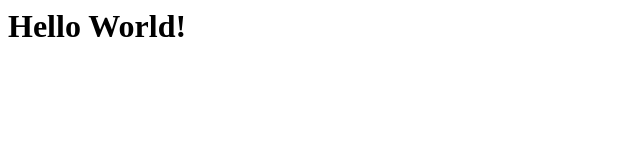
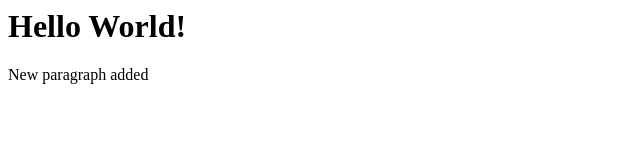
Before and after one commit to Melisa-Zorraindo/git-actions, a plain HTML site: page index.html in a window 1280 px wide. Shown: the whole page, without its empty margins (0-640 px from the left). Drawn offline with Linux system fonts and the light colour scheme.

Commit message:
Update index.html

```diff
--- a/index.html
+++ b/index.html
@@ -4,5 +4,6 @@
 </head>
 <body>
   <h1>Hello World!</h1>
+  <p>New paragraph added</p>
 </body>
 </html>
```
